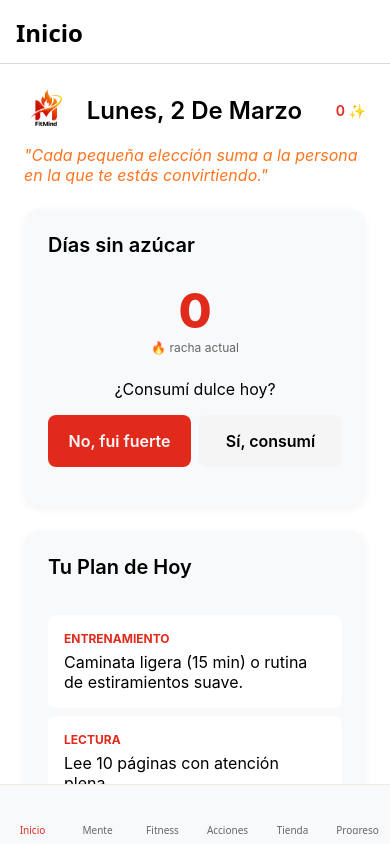
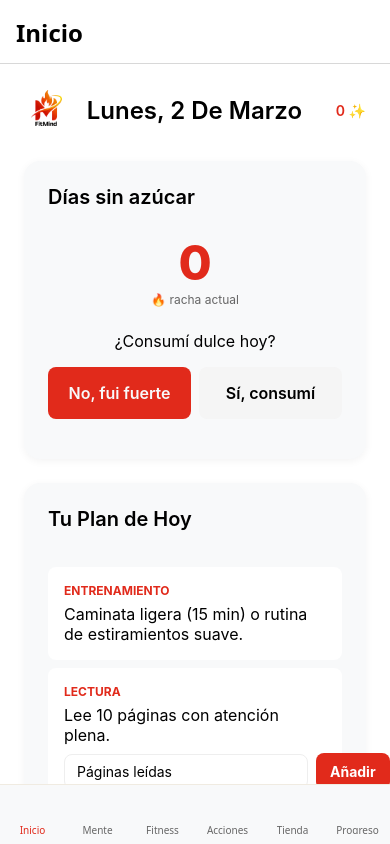
Before and after one commit to mariacristinaho23-cmd/fitmindmaria, a React Native app: screen /Home in a window 390 px wide. Built offline with nearby package versions, Linux system fonts and the light colour scheme; no server answers; the database is empty; some icons are missing.

Commit message:
Remove motivational quotes and fix JSX

```diff
--- a/src/screens/HomeScreen.tsx
+++ b/src/screens/HomeScreen.tsx
@@ -35,12 +35,7 @@ import {
 import { createWorkout } from "../lib/workouts";
 import { supabase } from "../lib/supabase";
 
-const MOTIVATIONAL_QUOTES = [
-    "Cada pequeña elección suma a la persona en la que te estás convirtiendo.",
-    "La disciplina es el puente entre tus metas y tus logros.",
-    "Estás construyendo una versión más fuerte y brillante de ti misma.",
-    "Priorízate hoy, tu 'yo' del mañana te lo agradecerá.",
-];
+
 
 // COMPONENTE PRINCIPAL: HomeScreen
 // En React, una pantalla o pedazo de interfaz es una función que retorna código "HTML-like" (JSX).
@@ -178,8 +173,7 @@ export default function HomeScreen() {
         { emoji: "😫", value: "terrible" },
     ];
 
-    const Quote =
-        MOTIVATIONAL_QUOTES[sugarFreeStreak % MOTIVATIONAL_QUOTES.length];
+
 
     const [pagesInput, setPagesInput] = useState("");
     const [snackMsg, setSnackMsg] = useState<string | null>(null);
@@ -398,7 +392,6 @@ export default function HomeScreen() {
                             )}
                         </View>
                     </View>
-                    <Text style={styles.quote}>"{Quote}"</Text>
                 </View>
 
                 <View style={styles.card}>
```
